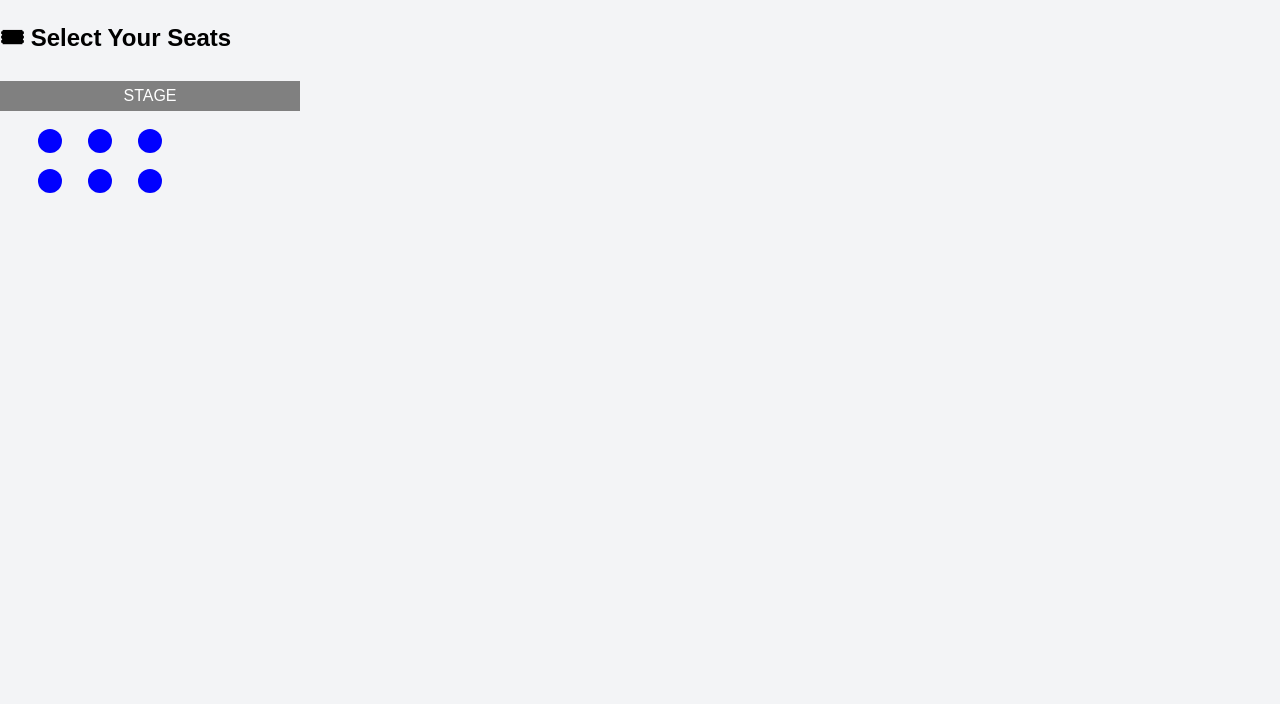
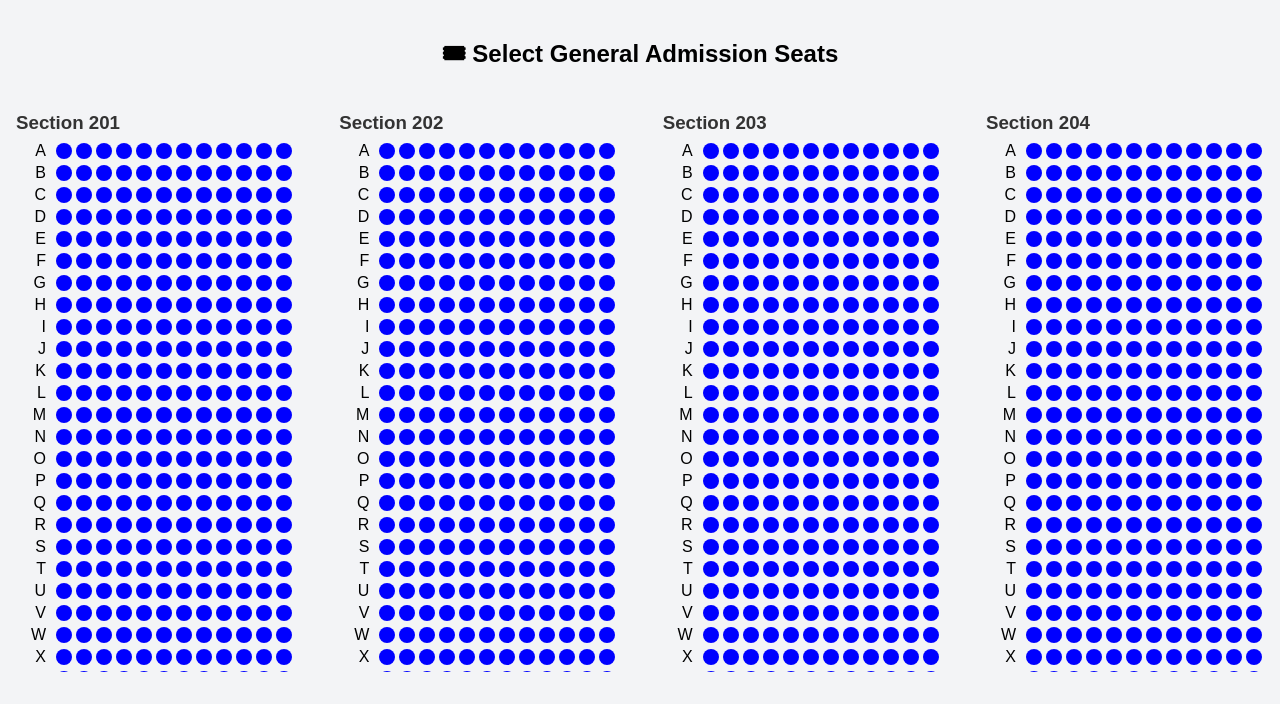
Before and after one commit to VerifiedFans/festival-seat-picker, a React (Create React App) app: page / in a window 1280 px wide. Shown: the top 704 px of the page. Built offline with nearby package versions, Linux system fonts and the light colour scheme.

Commit message:
Update SeatPicker.jsx

```diff
--- a/src/SeatPicker.jsx
+++ b/src/SeatPicker.jsx
@@ -1,44 +1,139 @@
 import React, { useState } from "react";
+
+const generateGASeats = () => {
+  const rows = [
+    ...Array.from("ABCDEFGHIJKLMNOPQRSTUVWXYZ"),
+    ..."ABCDEF".split("").map((c) => `A${c}`)
+  ];
+  const seatsPerRow = 12; // 12 per section (48 total across 4 sections)
+  const sections = ["201", "202", "203", "204"];
+  const seats = {};
+
+  sections.forEach((section) => {
+    rows.forEach((row) => {
+      for (let i = 1; i <= seatsPerRow; i++) {
+        const id = `${section}-${row}${i}`;
+        seats[id] = {
+          section,
+          row,
+          seat: i,
+          id,
+          available: true,
+        };
+      }
+    });
+  });
+
+  return seats;
+};
 
 export default function SeatPicker({ onContinue }) {
   const [selectedSeats, setSelectedSeats] = useState([]);
+  const seats = generateGASeats();
 
   const handleClick = (id) => {
+    if (!seats[id].available) return;
     setSelectedSeats((prev) =>
       prev.includes(id) ? prev.filter((s) => s !== id) : [...prev, id]
     );
   };
 
-  const seats = ["A1", "A2", "A3", "B1", "B2", "B3"]; // simplify to start
+  const getColor = (id) => {
+    if (!seats[id].available) return "gray";
+    if (selectedSeats.includes(id)) return "orange";
+    return "blue";
+  };
+
+  const renderSection = (section) => {
+    const rows = Array.from("ABCDEFGHIJKLMNOPQRSTUVWXYZ").concat(
+      "ABCDEF".split("").map((c) => `A${c}`)
+    );
+
+    return (
+      <div key={section} style={{ marginBottom: "2rem" }}>
+        <h3 style={{ marginBottom: "0.5rem", color: "#333" }}>
+          Section {section}
+        </h3>
+        {rows.map((row) => (
+          <div
+            key={`${section}-${row}`}
+            style={{
+              display: "flex",
+              alignItems: "center",
+              marginBottom: "4px",
+            }}
+          >
+            <span style={{ width: 30, textAlign: "right", marginRight: 8 }}>
+              {row}
+            </span>
+            {Array.from({ length: 12 }).map((_, idx) => {
+              const id = `${section}-${row}${idx + 1}`;
+              return (
+                <span
+                  key={id}
+                  title={id}
+                  onClick={() => handleClick(id)}
+                  style={{
+                    display: "inline-block",
+                    width: 16,
+                    height: 16,
+                    margin: "0 2px",
+                    backgroundColor: getColor(id),
+                    borderRadius: "50%",
+                    cursor: "pointer",
+                  }}
+                />
+              );
+            })}
+          </div>
+        ))}
+      </div>
+    );
+  };
 
   return (
-    <div className="text-center">
-      <h2 className="text-xl font-bold mb-4">🎟 Select Your Seats</h2>
-      <svg width="300" height="120">
-        <rect x="0" y="0" width="300" height="30" fill="gray" />
-        <text x="150" y="20" textAnchor="middle" fill="white">STAGE</text>
-        {seats.map((id, idx) => (
-          <circle
-            key={id}
-            cx={50 + (idx % 3) * 50}
-            cy={60 + Math.floor(idx / 3) * 40}
-            r="12"
-            fill={selectedSeats.includes(id) ? "orange" : "blue"}
-            onClick={() => handleClick(id)}
-            style={{ cursor: "pointer" }}
-          />
+    <div
+      style={{
+        maxHeight: "80vh",
+        overflowY: "auto",
+        padding: "1rem",
+        fontFamily: "sans-serif",
+      }}
+    >
+      <h2 style={{ textAlign: "center", marginBottom: "1rem" }}>
+        🎟 Select General Admission Seats
+      </h2>
+      <div
+        style={{
+          display: "flex",
+          justifyContent: "space-between",
+          gap: "2rem",
+          flexWrap: "wrap",
+        }}
+      >
+        {["201", "202", "203", "204"].map((section) => (
+          <div key={section}>{renderSection(section)}</div>
         ))}
-      </svg>
+      </div>
+
       {selectedSeats.length > 0 && (
-        <>
-          <p className="mt-4">Selected: {selectedSeats.join(", ")}</p>
+        <div style={{ textAlign: "center", marginTop: "1.5rem" }}>
+          <p>Selected: {selectedSeats.join(", ")}</p>
           <button
             onClick={() => onContinue(selectedSeats)}
-            className="mt-4 px-4 py-2 bg-blue-500 text-white rounded"
+            style={{
+              padding: "0.5rem 1.5rem",
+              backgroundColor: "#2563eb",
+              color: "white",
+              border: "none",
+              borderRadius: 4,
+              marginTop: 8,
+              cursor: "pointer",
+            }}
           >
             Continue
           </button>
-        </>
+        </div>
       )}
     </div>
   );
```
